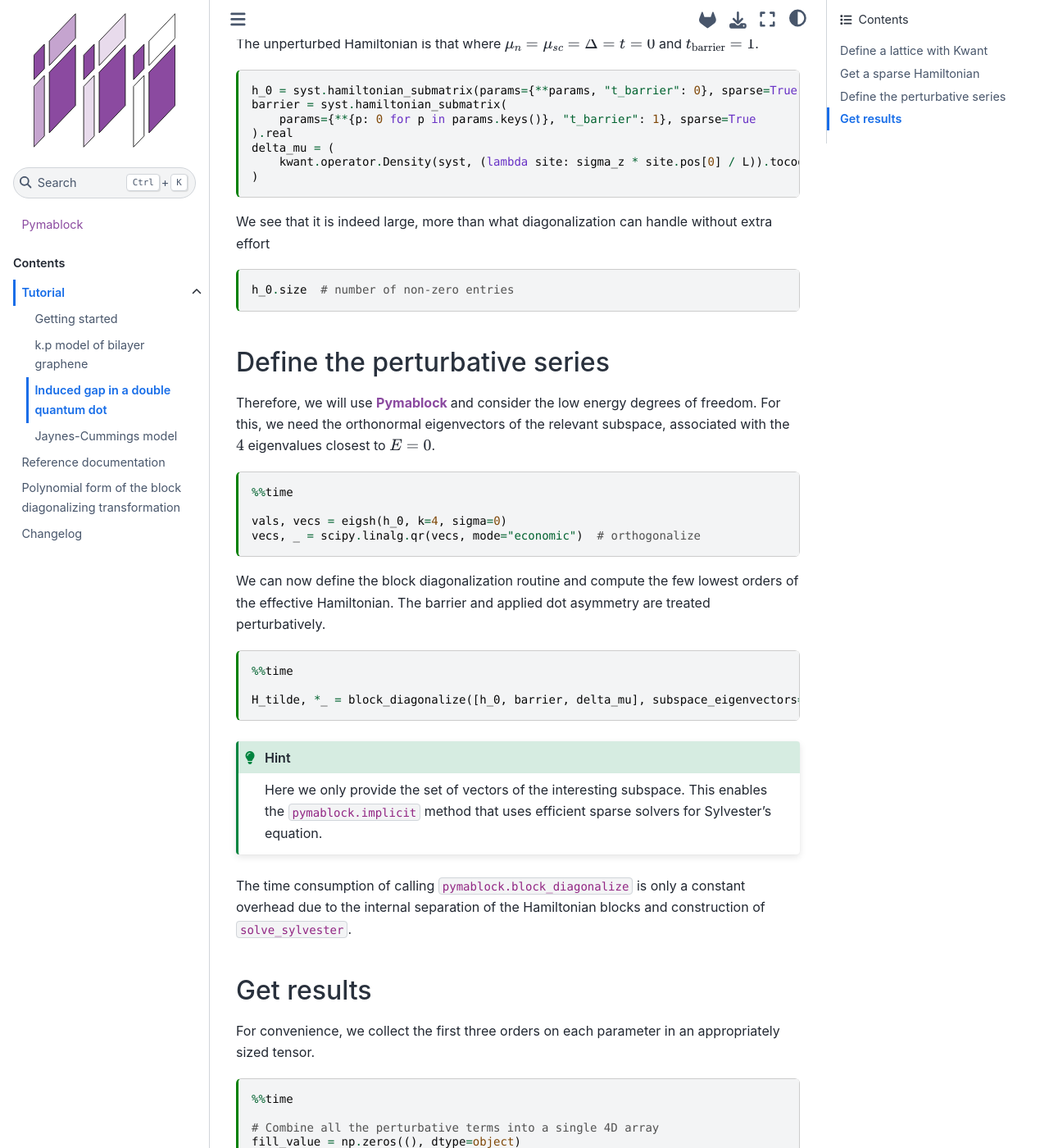
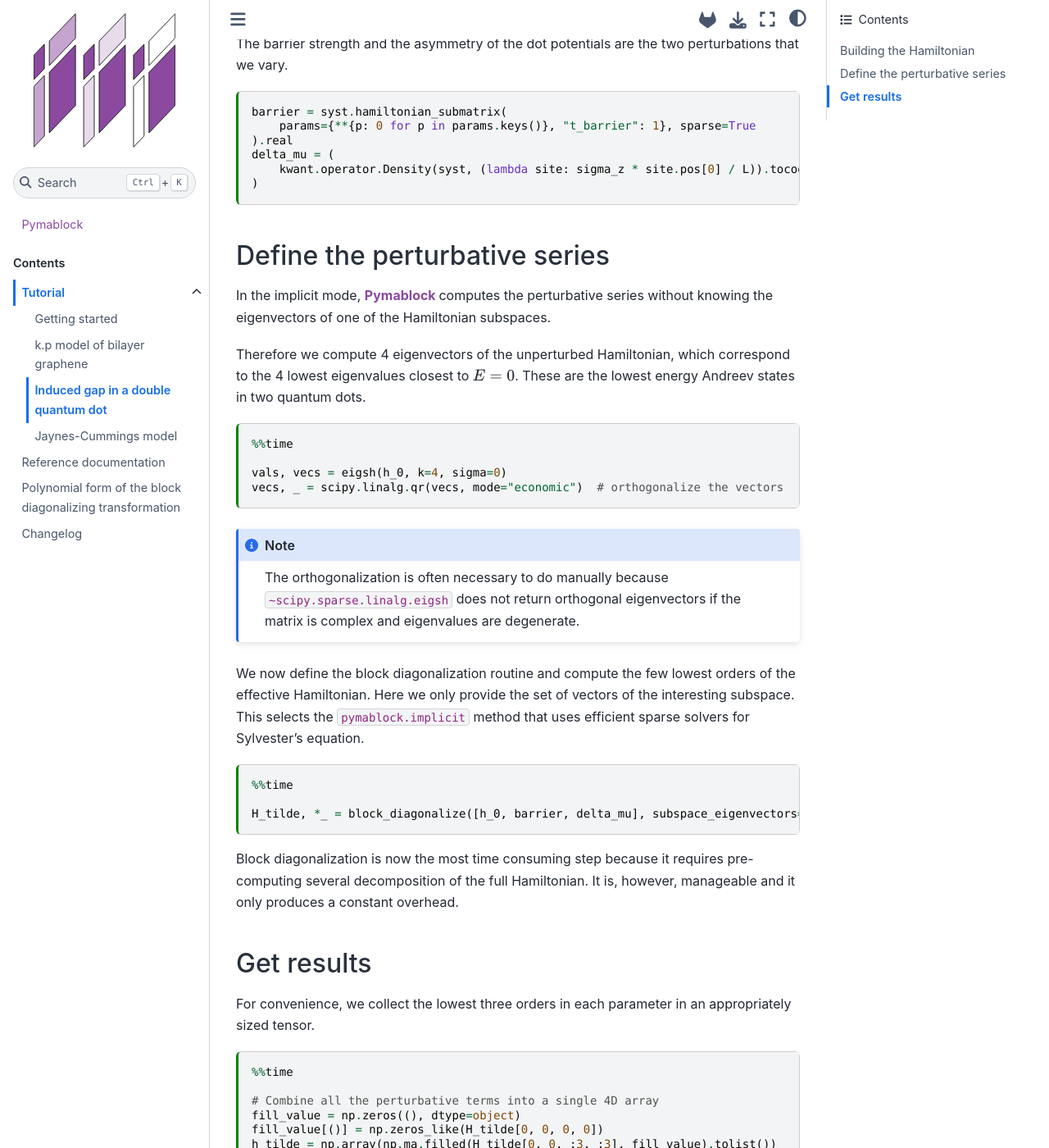
Before and after one commit to quantum-tinkerer/pymablock, a Sphinx documentation site: the page built from docs/source/tutorial/induced_gap.md, in a window 1280 px wide and 1400 px high, scrolled down 2118 px. Shown: the whole window at 82% size. Built offline with Sphinx 7.4.7 and the Sphinx Book theme 1.1.4, drawn with Linux system fonts in a browser that asks for light colours; the version number could not be read and is left out; cross-references to code outside the pages are shown as plain code; some of the changed text lies outside the part shown.

Commit message:
go over the induced gap

````diff
--- a/docs/source/tutorial/induced_gap.md
+++ b/docs/source/tutorial/induced_gap.md
@@ -34,7 +34,7 @@
 from pymablock import block_diagonalize
 ```
 
-## Define a lattice with Kwant
+## Building the Hamiltonian
 
 Following [Kwant's tutorials](https://kwant-project.org/doc/1/tutorial/) we
 start by defining the lattice
@@ -90,12 +90,19 @@
 )
 
 syst = syst.finalized()
+f"The system has {len(syst.sites)} sites."
 ```
 
-The blue regiosn are the left and right quantum dots, while the superconductor
-is the red region in the middle.
+In the plot the blue regions are the left and right quantum dots, while the
+superconductor is the red region in the middle.
 
-To get the Hamiltonian, we use the following values for $\mu_n$,
+We see that the system is large: with this many sites even storing all the
+eigenvectors would take 60 GB of memory. We must therefore use sparse matrices,
+and may only compute a few eigenvectors. In this case, perturbation theory
+allows us to compute the effective Hamiltonian of the low energy degrees of
+freedom.
+
+To get the unperturbed Hamiltonian, we use the following values for $\mu_n$,
 $\mu_{sc}$, $\Delta$, $t$, and $t_{\text{barrier}}$.
 
 ```{code-cell} ipython3
@@ -106,21 +113,14 @@
     t=1.,
     t_barrier=0.,
 )
+
+h_0 = syst.hamiltonian_submatrix(params=params, sparse=True).real
 ```
 
-However, the Hamiltonian for these values is **too large**, we need more than
-60 GiB of memory to alllocate it.
-We can instead get the unperturbed Hamiltonian and use of the
-{autolink}`~pymablock.implicit` mode of {{Pymablock}} in order to block
-diagonalize the full Hamiltonian for an interesting subspace.
-
-## Get a sparse Hamiltonian
-
-The unperturbed Hamiltonian is that where $\mu_n = \mu_{sc} = \Delta = t = 0$
-and $t_{\text{barrier}} = 1$.
+The barrier strength and the asymmetry of the dot potentials are the two perturbations
+that we vary.
 
 ```{code-cell} ipython3
-h_0 = syst.hamiltonian_submatrix(params={**params, "t_barrier": 0}, sparse=True).real
 barrier = syst.hamiltonian_submatrix(
     params={**{p: 0 for p in params.keys()}, "t_barrier": 1}, sparse=True
 ).real
@@ -129,29 +129,32 @@
 )
 ```
 
-We see that it is indeed large, more than what diagonalization can handle
-without extra effort
-
-```{code-cell} ipython3
-h_0.size  # number of non-zero entries
-```
-
 ## Define the perturbative series
 
-Therefore, we will use {{Pymablock}} and consider the low energy degrees of freedom.
-For this, we need the orthonormal eigenvectors of the relevant subspace,
-associated with the $4$ eigenvalues closest to $E=0$.
+In the implicit mode, {{Pymablock}} computes the perturbative series without
+knowing the eigenvectors of one of the Hamiltonian subspaces.
+
+Therefore we compute 4 eigenvectors of the unperturbed Hamiltonian, which
+correspond to the 4 lowest eigenvalues closest to $E=0$.
+These are the lowest energy Andreev states in two quantum dots.
 
 ```{code-cell} ipython3
 %%time
 
 vals, vecs = eigsh(h_0, k=4, sigma=0)
-vecs, _ = scipy.linalg.qr(vecs, mode="economic")  # orthogonalize
+vecs, _ = scipy.linalg.qr(vecs, mode="economic")  # orthogonalize the vectors
 ```
 
-We can now define the block diagonalization routine and compute the few lowest
-orders of the effective Hamiltonian.
-The barrier and applied dot asymmetry are treated perturbatively.
+:::{Note}
+The orthogonalization is often necessary to do manually because
+`~scipy.sparse.linalg.eigsh` does not return orthogonal eigenvectors if the
+matrix is complex and eigenvalues are degenerate.
+:::
+
+We now define the block diagonalization routine and compute the few lowest
+orders of the effective Hamiltonian. Here we only provide the set of vectors of
+the interesting subspace. This selects the {autolink}`~pymablock.implicit`
+method that uses efficient sparse solvers for Sylvester's equation.
 
 ```{code-cell} ipython3
 %%time
@@ -159,19 +162,12 @@
 H_tilde, *_ = block_diagonalize([h_0, barrier, delta_mu], subspace_eigenvectors=[vecs])
 ```
 
-```{hint}
-Here we only provide the set of vectors of the interesting subspace.
-This enables the {autolink}`~pymablock.implicit` method that uses efficient
-sparse solvers for Sylvester's equation.
-```
-
-The time consumption of calling {autolink}`~pymablock.block_diagonalize` is
-only a constant overhead due to the internal separation of the Hamiltonian
-blocks and construction of `solve_sylvester`.
-
+Block diagonalization is now the most time consuming step because it requires
+pre-computing several decomposition of the full Hamiltonian. It is, however,
+manageable and it only produces a constant overhead.
 ## Get results
 
-For convenience, we collect the first three orders on each parameter in an
+For convenience, we collect the lowest three orders in each parameter in an
 appropriately sized tensor.
 
 ```{code-cell} ipython3
@@ -198,10 +192,11 @@
     )
 ```
 
-We plot the spectrum
+Finally, we plot the spectrum
 
 ```{code-cell} ipython3
 :tags: [hide-input]
+%%time
 
 barrier_vals = np.array([0, 0.5, .75])
 delta_mu_vals = np.linspace(0, 10e-4, num=101)
@@ -221,9 +216,10 @@
 ```
 
 As expected, the crossing at $E=0$ due to the dot asymmetry is lifted when the
-dots are coupled to the superconductor.
-In addition, we observe how the proximity gap of the dots increases with the
-coupling strength.
-Finally, we see that computing the spectrum perturbatively using `pymablock`
-is **faster** than repeatedly using sparse diagonalization for a set of
-parameters.
+dots are coupled to the superconductor. In addition, we observe how the
+proximity gap of the dots increases with the coupling strength.
+
+We also see that computing the spectrum perturbatively is faster than repeatedly
+using sparse diagonalization for a set of parameters. In this example the total
+runtime of {{Pymablock}} would only allow us to compute the eigenvectors at
+around 5 points in the parameter space.
````
Also changed, not shown: other parts of docs/source/tutorial/induced_gap.md (+1 -3 lines).
